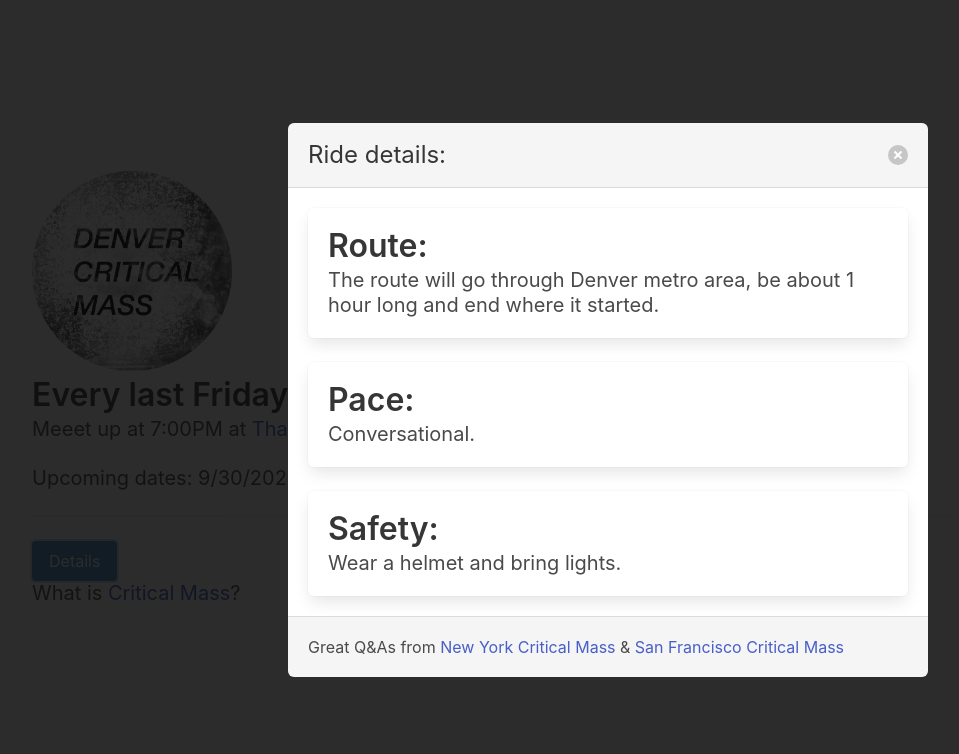
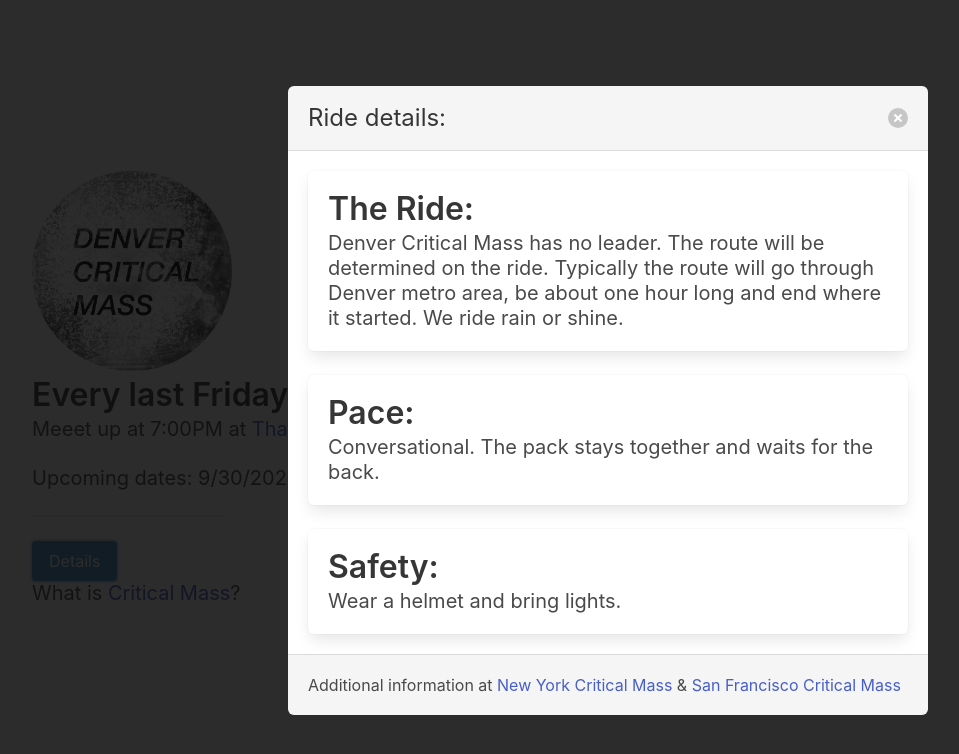
Before and after one commit to jtrtj/denvercriticalmass_com, a Next.js app: page / in a window 1280 px wide. Both pictures are taken after a click on the button "Details". Shown: the top 754 px of the page, without its empty margins (32-991 px from the left). Built offline with nearby package versions, Linux system fonts and the light colour scheme.

Commit message:
Add additional information about the ride.

```diff
--- a/pages/index.tsx
+++ b/pages/index.tsx
@@ -78,15 +78,20 @@
                   </header>
                   <section className="modal-card-body">
                     <div className="box">
-                      <h1 className="title">Route:</h1>
+                      <h1 className="title">The Ride:</h1>
                       <h2 className="subtitle">
-                        The route will go through Denver metro area, be about 1
-                        hour long and end where it started.
+                        Denver Critical Mass has no leader. The route will be
+                        determined on the ride. Typically the route will go
+                        through Denver metro area, be about one hour long and
+                        end where it started. We ride rain or shine.
                       </h2>
                     </div>
                     <div className="box">
                       <h1 className="title">Pace:</h1>
-                      <h2 className="subtitle">Conversational.</h2>
+                      <h2 className="subtitle">
+                        Conversational. The pack stays together and waits for
+                        the back.
+                      </h2>
                     </div>
                     <div className="box">
                       <h1 className="title">Safety:</h1>
@@ -97,7 +102,7 @@
                   </section>
                   <footer className="modal-card-foot">
                     <h2 className="subtitle is-6">
-                      Great Q&As from{" "}
+                      Additional information at{" "}
                       <a
                         href="https://www.times-up.org/critical-mass/what-critical-mass"
                         target="_blank"
```
